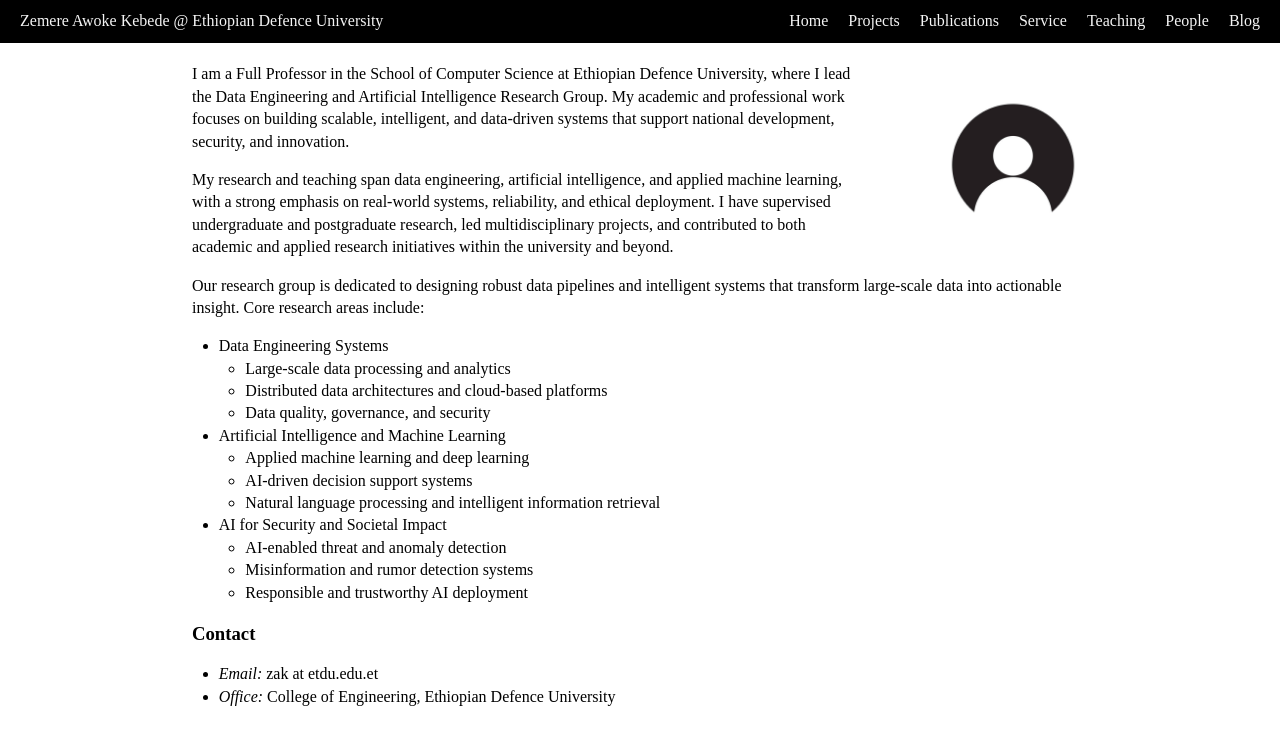
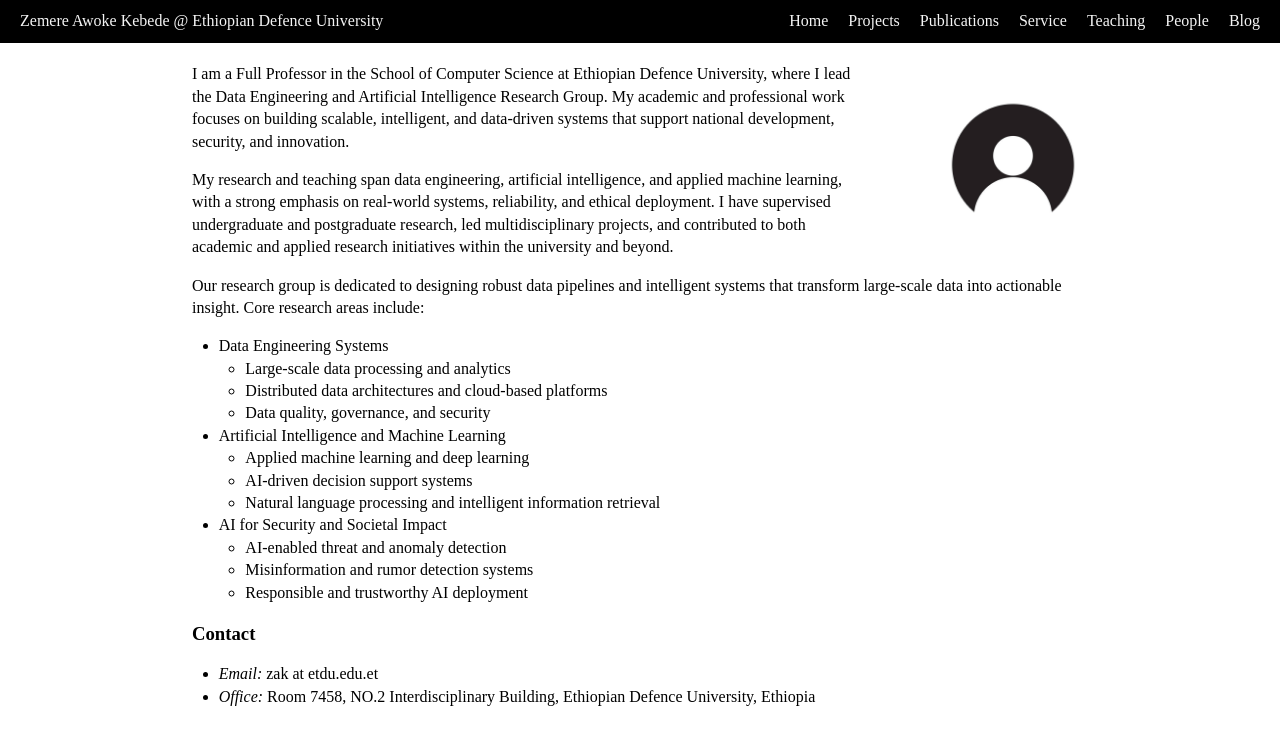
Before and after one commit to zemere-awoke/zemere-awoke.github.io, a Jekyll site: the page built from index.md, in a window 1280 px wide. Shown: the top 745 px of the page. Built offline with Jekyll 4.4.1, drawn with Linux system fonts in a browser that asks for light colours.

Commit message:
Update index.md

```diff
--- a/index.md
+++ b/index.md
@@ -29,4 +29,4 @@ Our research group is dedicated to designing robust data pipelines and intellige
 ### Contact
 
 - <em>Email:</em> zak at etdu.edu.et
-- <em>Office:</em> College of Engineering, Ethiopian Defence University
+- <em>Office:</em> Room 7458, NO.2 Interdisciplinary Building, Ethiopian Defence University, Ethiopia
```
